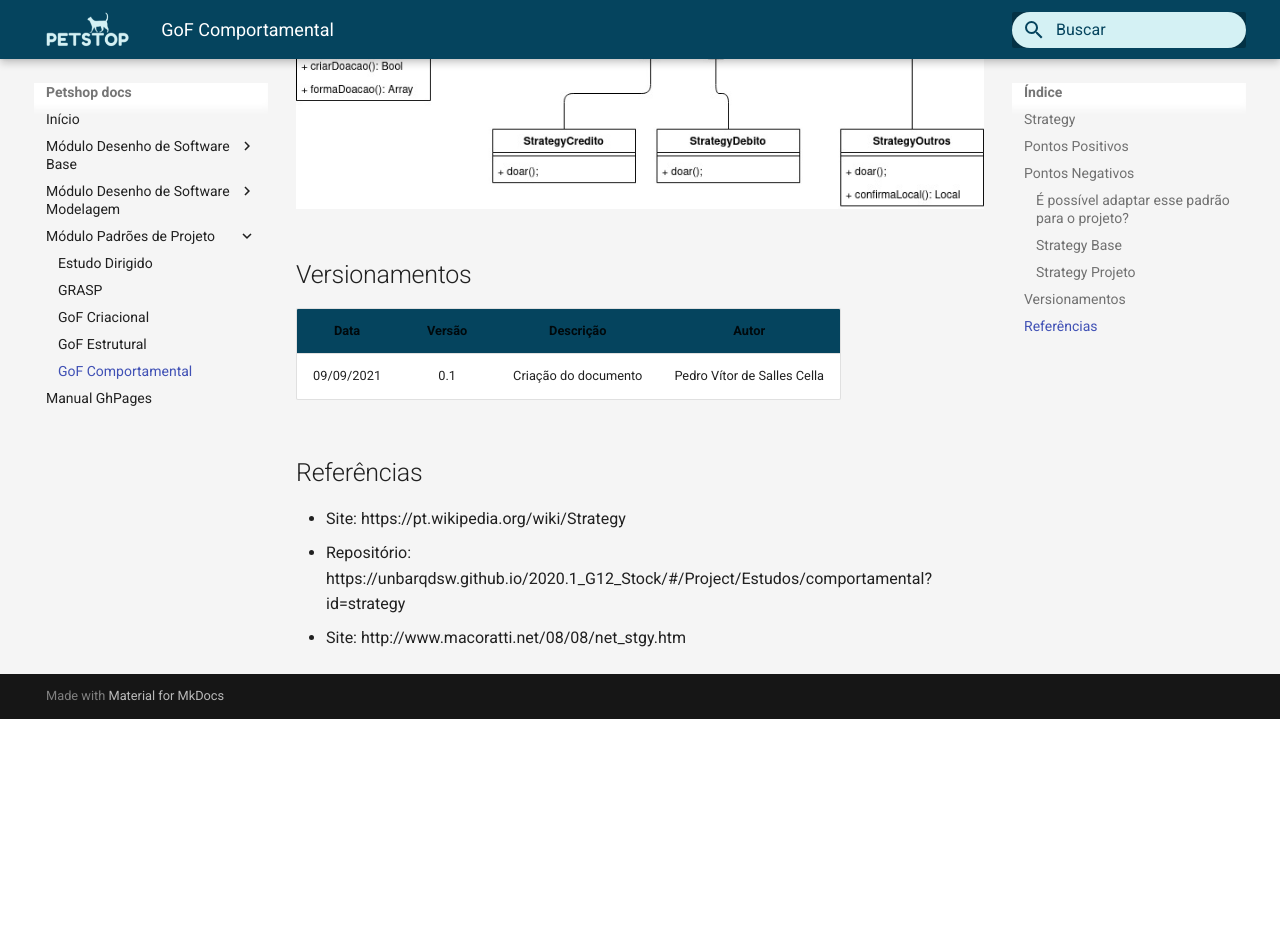
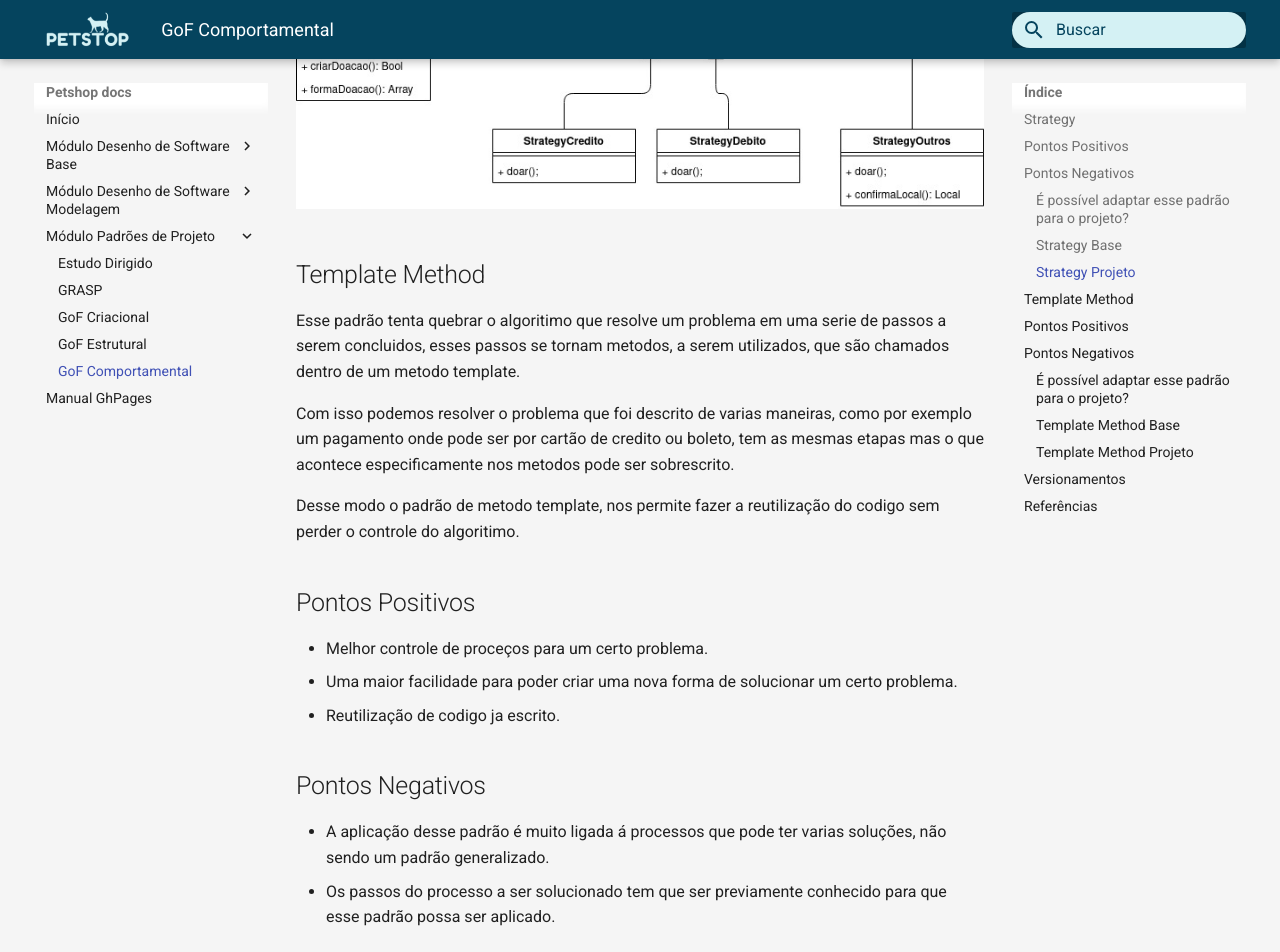
Before and after one commit to UnBArqDsw2021-1/2021.1_G3_PetStop_docs, an MkDocs documentation site: the page built from docs/padroes/gofComportamental/gofComportamental.md, in a window 1280 px wide and 1400 px high, scrolled down 1555 px. Shown: the top 952 px of the window. Built offline with MkDocs 1.6.1 and Material for MkDocs 9.7.7, drawn with Linux system fonts in a browser that asks for light colours; before the commit the page ends 2274 px from its top, so only the background shows below that; some of the changed text lies outside the part shown.

Commit message:
Adição do template method.

```diff
--- a/docs/padroes/gofComportamental/gofComportamental.md
+++ b/docs/padroes/gofComportamental/gofComportamental.md
@@ -1,29 +1,74 @@
 # GoF Comportamental
+
 <p>O padrão GoF Comportamental resumidamente atua sobre qual o comportamento das entidades, ou seja, quais são as responsabilidades que são atribuídas a cada uma das entidades.</p>
 
 ## Strategy
+
 <p>Esse padrão de projeto de forma clara é o que delega as responsabilidades adquiridas pelas entidades, atribuindo, portanto, o comportamento. Assim a comunicação entre os objetos é aprimorada, pois há a distribuição das responsabilidades. O objetivo é representar uma operação a ser realizada sobre os elementos de uma estrutura de objetos.</p>
 <p>Esse padrão é facilmente implementado utilizando as classes abstratas e/ou interfaces da programação orientada a objetos. O contexto relaciona-se com a parte mais abstrata, onde ainda não se sabe o como deve ser feito, apenas com quem. Dessa forma, cabe a camada mais concreta a implementação do método em si, fornecendo uma escalabilidade maior ao software, onde novas soluções para aquele contexto são facilmente acopladas ao sistema.</p>
 <p>O Strategy geralmente descreve diferentes maneiras de fazer a mesma coisa, permitindo que você troque esses algoritmos dentro de uma única classe contexto. Ele trabalha a nível de objeto, permitindo que você troque os comportamentos durante a execução.</p>
 
 ## Pontos Positivos
+
 - Melhoria da manutenção do código o qual é frequentemente usado durante o desenvolvimento de uma aplicação
+
 ## Pontos Negativos
+
 - Necessidade de conjuntos de classe para serem usadas em execução
 - Vários níveis de abstração, pode se fazer necessário em determinado contexto, porém isso poderá impactar significativamente na performance da aplicação.
+
 ### É possível adaptar esse padrão para o projeto?
+
 É possível sua utilização no projeto, visto que temos formas de doação, dessa forma com o uso do Strategy podemos definir diferentes responsabilidades para cada forma de doação.
+
 ### Strategy Base
+
 ![Strategy Base](./images/StrategyBase.jpg)
 
 ### Strategy Projeto
+
 ![Strategy Projeto](./images/StrategyProjeto.jpg)
+
+## Template Method
+
+<p>Esse padrão tenta quebrar o algoritimo que resolve um problema em uma serie de passos a serem concluidos, esses passos se tornam metodos, a serem utilizados, que são chamados dentro de um metodo template.</p>
+<p>Com isso podemos resolver o problema que foi descrito de varias maneiras, como por exemplo um pagamento onde pode ser por cartão de credito ou boleto, tem as mesmas etapas mas o que acontece especificamente nos metodos pode ser sobrescrito.</p>
+<p>Desse modo o padrão de metodo template, nos permite fazer a reutilização do codigo sem perder o controle do algoritimo.</p>
+
+## Pontos Positivos
+
+- Melhor controle de proceços para um certo problema.
+- Uma maior facilidade para poder criar uma nova forma de solucionar um certo problema.
+- Reutilização de codigo ja escrito.
+
+## Pontos Negativos
+
+- A aplicação desse padrão é muito ligada á processos que pode ter varias soluções, não sendo um padrão generalizado.
+- Os passos do processo a ser solucionado tem que ser previamente conhecido para que esse padrão possa ser aplicado.
+
+### É possível adaptar esse padrão para o projeto?
+
+É possível sua utilização no projeto, visto que temos diferentes formas de doação, dessa forma com o uso do template method podemos definir diferentes formas de doação.
+
+### Template Method Base
+
+<iframe frameborder="0" style="width:100%;height:264px;" src="https://viewer.diagrams.net/?highlight=000000&layers=1&nav=1&title=TemplateMethodBase#Uhttps%3A%2F%2Fdrive.google.com%2Fuc%3Fid%3D1N-MC2pehbniwZAW6JEz6MxFTxfmU9Iym%26export%3Ddownload"></iframe>
+
+### Template Method Projeto
+
+<iframe frameborder="0" style="width:100%;height:2px;" src="https://viewer.diagrams.net/?tags={}&highlight=000000&layers=1&nav=1&title=TemplateMethodProjeto#Uhttps%3A%2F%2Fdrive.google.com%2Fuc%3Fid%3D1Qub2XVbIbt9f-6hFv4DwgdA1-x6s5J1s%26export%3Ddownload"></iframe>
+
 ## Versionamentos
+
 |Data|Versão|Descrição|Autor|
 |:--------:|:---:|:-------------------: |:-----------------------:|
 |09/09/2021| 0.1 | Criação do documento | Pedro Vítor de Salles Cella |
+|11/09/2021| 0.2 | Adição do Template Method | Paulo Gonçalves Lima |
 
 ## Referências
-- Site: https://pt.wikipedia.org/wiki/Strategy
-- Repositório: https://unbarqdsw.github.io/2020.1_G12_Stock/#/Project/Estudos/comportamental?id=strategy
-- Site: http://www.macoratti.net/08/08/net_stgy.htm
+
+- Site: <https://pt.wikipedia.org/wiki/Strategy>
+- Repositório: <https://unbarqdsw.github.io/2020.1_G12_Stock/#/Project/Estudos/comportamental?id=strategy>
+- Site: <http://www.macoratti.net/08/08/net_stgy.htm>
+- Site: <https://refactoring.guru/design-patterns/template-method>
+- Video Aula 10c Milene serrano
```
